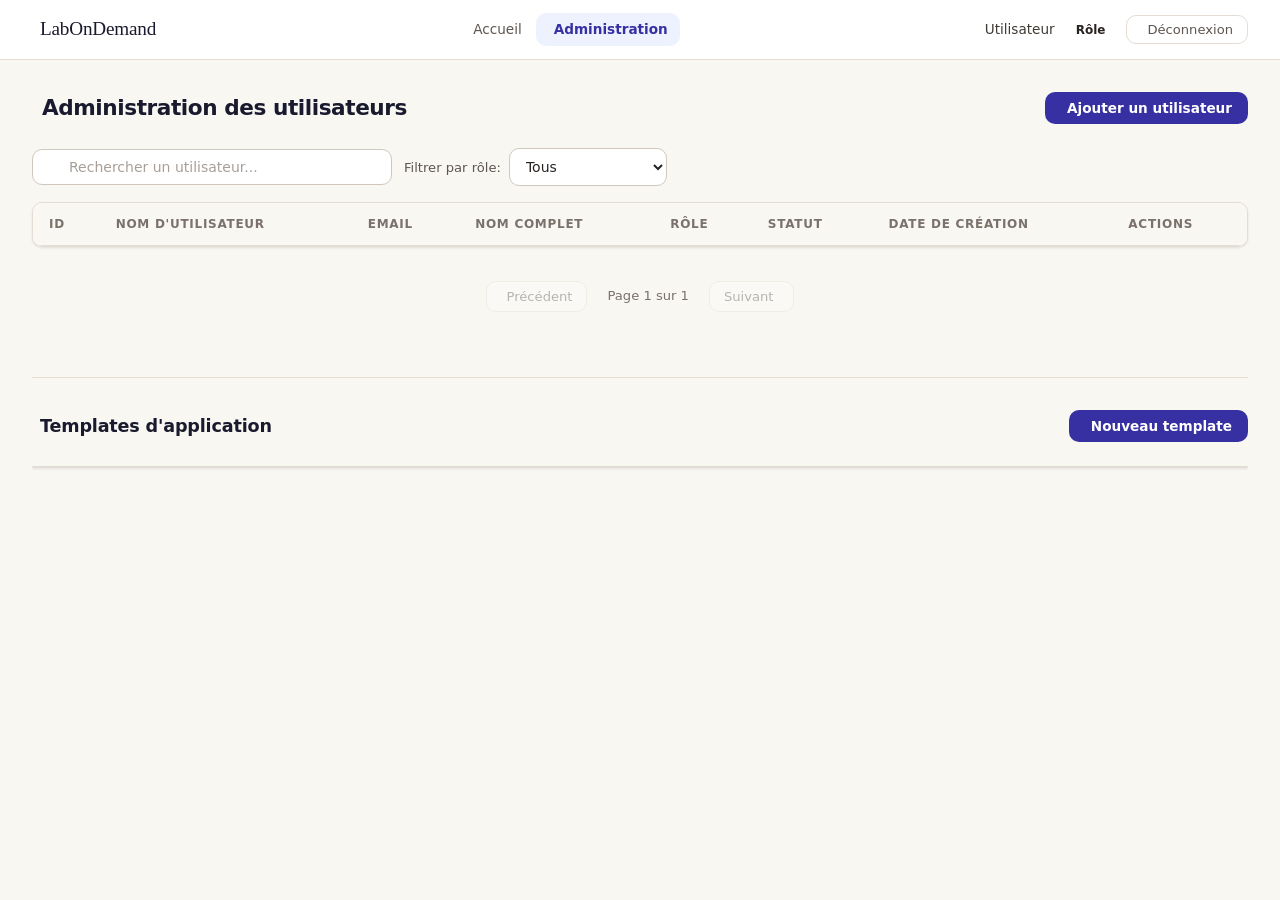
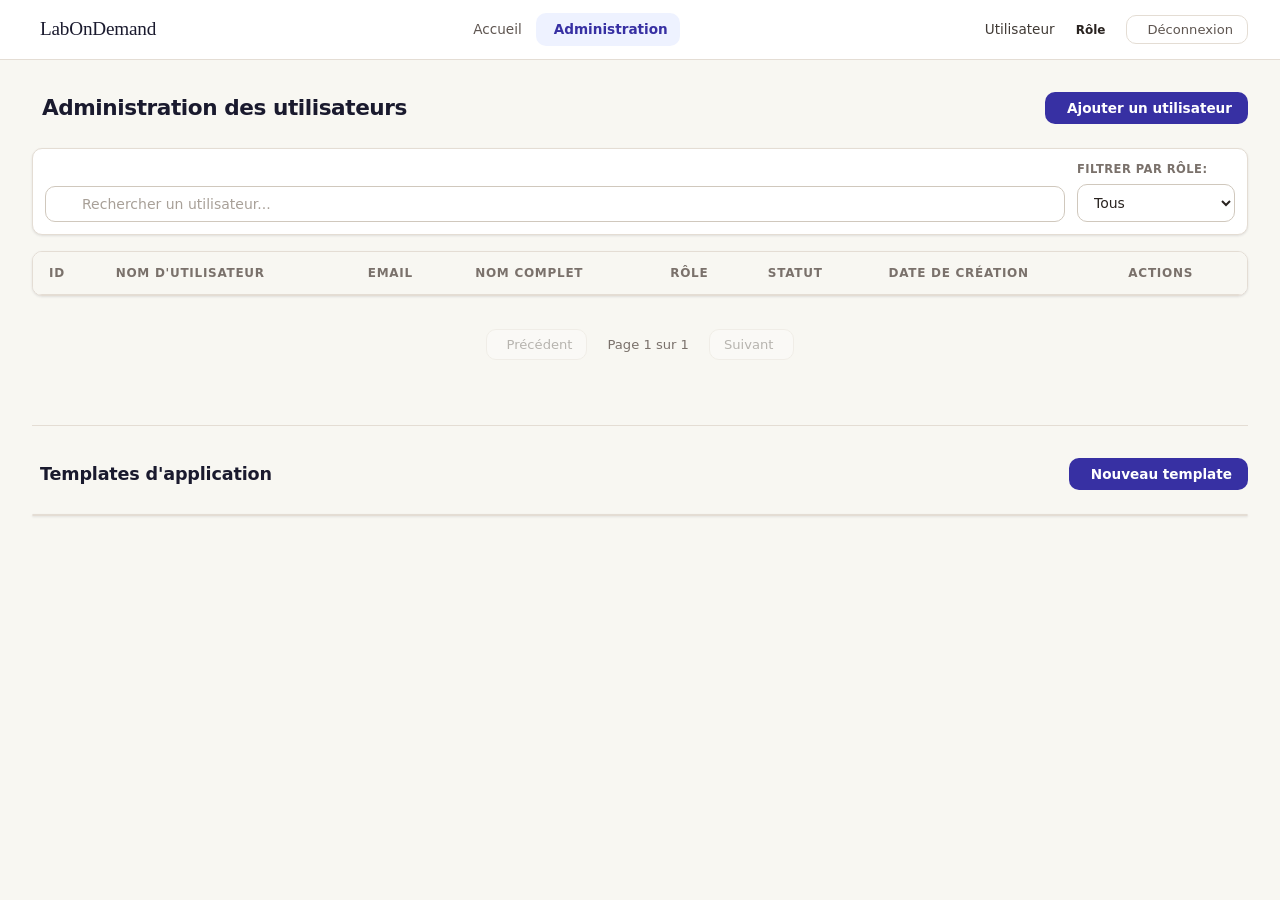

feat: améliorer l'interface utilisateur et la terminologie pour les environnements de laboratoire

--- a/frontend/css/admin.css
+++ b/frontend/css/admin.css
@@ -1729,3 +1729,148 @@ main {
   .audit-kpi-row { grid-template-columns: 1fr 1fr; }
   .audit-details { max-width: 200px; }
 }
+
+/* ==========================================================================
+   UX alignment for school workflows
+   ========================================================================== */
+
+header {
+  gap: 20px;
+}
+
+header nav {
+  min-width: 0;
+  overflow-x: auto;
+  scrollbar-width: none;
+}
+
+header nav::-webkit-scrollbar {
+  display: none;
+}
+
+.user-info {
+  flex-shrink: 0;
+}
+
+.tabs-nav {
+  gap: 4px;
+  padding: 4px;
+  border: 1px solid var(--border);
+  border-bottom: 1px solid var(--border);
+  border-radius: var(--radius);
+  background: var(--surface);
+  box-shadow: var(--shadow-sm);
+}
+
+.tab-btn {
+  min-height: 38px;
+  margin-bottom: 0;
+  border-bottom: none;
+  border-radius: calc(var(--radius) - 2px);
+}
+
+.tab-btn.active {
+  background: var(--blue-tint);
+  box-shadow: inset 0 0 0 1px var(--blue-mid);
+}
+
+.tab-panel-header {
+  gap: 16px;
+  padding-bottom: 16px;
+  border-bottom: 1px solid var(--border);
+}
+
+.panel-title-group {
+  min-width: 0;
+}
+
+.panel-title-group h1 {
+  margin-bottom: 4px;
+}
+
+.panel-title-group p {
+  margin: 0;
+  color: var(--gray-500);
+  font-size: 0.86rem;
+  line-height: 1.35;
+}
+
+.filter-container {
+  flex-wrap: wrap;
+  align-items: flex-end;
+  padding: 12px;
+  border: 1px solid var(--border);
+  border-radius: var(--radius);
+  background: var(--surface);
+  box-shadow: var(--shadow-sm);
+}
+
+.filter-container .search-box {
+  flex: 1 1 260px;
+  max-width: none;
+}
+
+.filter-options {
+  align-items: flex-start;
+  flex-direction: column;
+  gap: 5px;
+}
+
+.filter-options label {
+  font-size: 0.72rem;
+  font-weight: 700;
+  color: var(--gray-500);
+  text-transform: uppercase;
+  letter-spacing: 0.04em;
+}
+
+.users-table {
+  min-width: 880px;
+}
+
+.users-table th {
+  white-space: nowrap;
+}
+
+.page-header-actions {
+  flex-wrap: wrap;
+  justify-content: flex-end;
+}
+
+@media (max-width: 900px) {
+  header {
+    height: auto;
+    min-height: 60px;
+    padding: 10px 16px;
+    flex-wrap: wrap;
+  }
+
+  header nav {
+    order: 3;
+    width: 100%;
+  }
+
+  nav ul {
+    width: max-content;
+  }
+}
+
+@media (max-width: 768px) {
+  .tabs-nav {
+    margin-bottom: 20px;
+  }
+
+  .tab-panel-header {
+    align-items: stretch;
+  }
+
+  .page-header-actions {
+    width: 100%;
+    justify-content: flex-start;
+  }
+
+  .page-header-actions .action-btn {
+    flex: 1 1 auto;
+    justify-content: center;
+  }
+}
